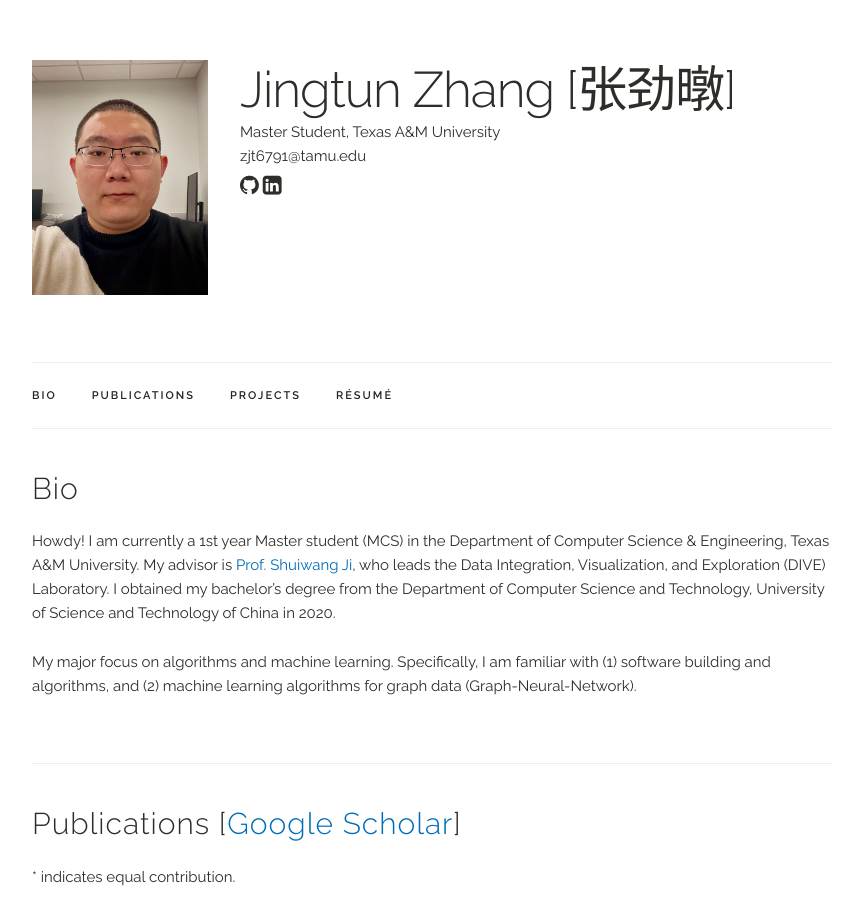
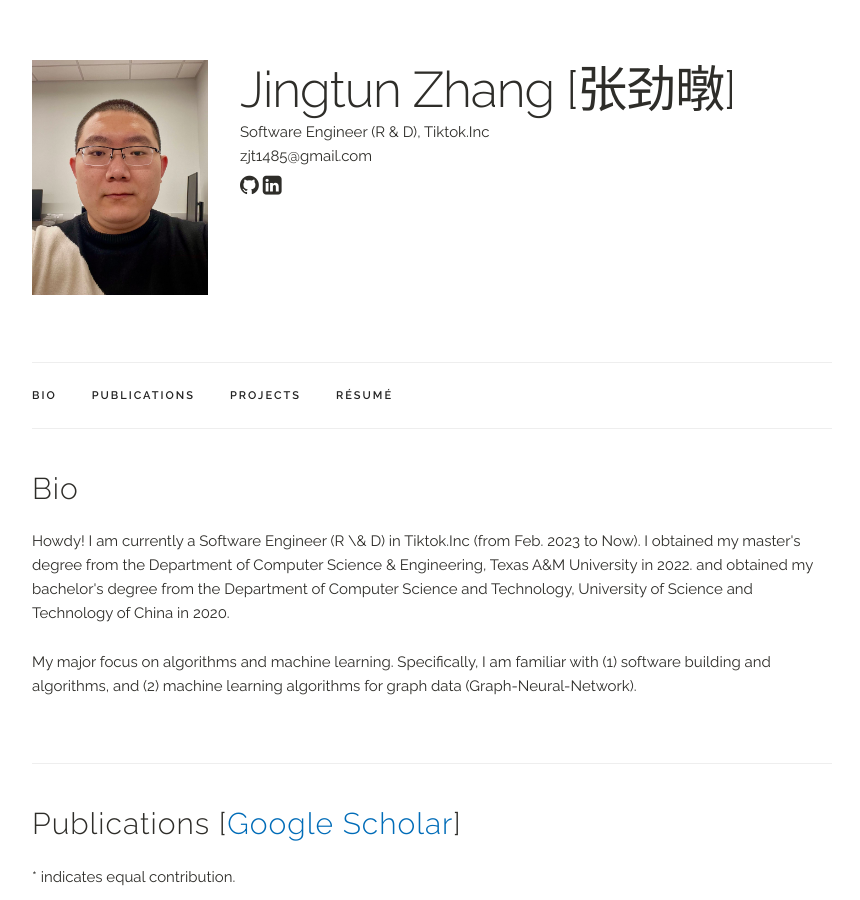
Before and after one commit to OrdinaryCrazy/OrdinaryCrazy.github.io, a Jekyll site: the page built from index.html, in a window 1280 px wide and 900 px high. Shown: the whole window, without its empty margins (208-1068 px from the left). Built offline with Jekyll 4.4.1, drawn with Linux system fonts in a browser that asks for light colours; a style sheet for code colours, icons or effects is not loaded; some of the changed text lies outside the part shown.

Commit message:
Update for Bytemove

```diff
--- a/_data/experience.yaml
+++ b/_data/experience.yaml
@@ -1,4 +1,10 @@
 experiences:
+
+- place: "Tiktok.Inc"
+  time: "Feb 2023 - Now"
+  title: "Software Engineer (R & D)"
+  subtitle: "ByteGNN project's contributor."
+  category: "work"
 
 - place: "Texas A&M University"
   time: "Aug 2020 - Dec 2022"
--- a/_data/main_info.yaml
+++ b/_data/main_info.yaml
@@ -1,7 +1,7 @@
 name: "Jingtun Zhang [张劲暾]"
 formalname: "Jingtun Zhang"
-title: "Master Student, Texas A&M University"
-email: "zjt6791@tamu.edu"
+title: "Software Engineer (R & D), Tiktok.Inc"
+email: "zjt1485@gmail.com"
 # wechat: "/assets/wechat.jpg"
 profile_pic: "/assets/imgs/jingtun.jpg"
 # twitter: "https://twitter.com/JingtunZ"
--- a/index.html
+++ b/index.html
@@ -6,11 +6,9 @@ title: Home
 <div class="docs-section" id="bio">
   <h4>Bio</h4>
   <p>
-  Howdy! I am currently a 1st year Master student (MCS) in the Department of Computer Science & Engineering,
-  Texas A&M University. My advisor is <a href="http://people.tamu.edu/~sji/" target="_blank">Prof. Shuiwang Ji</a>,
-  who leads the Data Integration, Visualization, and Exploration (DIVE) Laboratory.
-  I obtained my bachelor’s degree from the Department of Computer Science and Technology, University of Science and Technology of China
-  in 2020.
+  Howdy! I am currently a Software Engineer (R \& D) in Tiktok.Inc (from Feb. 2023 to Now).
+  I obtained my master's degree from the Department of Computer Science & Engineering, Texas A&M University in 2022.
+  and obtained my bachelor's degree from the Department of Computer Science and Technology, University of Science and Technology of China in 2020.
   </p>
 
   <p>
@@ -300,7 +298,7 @@ title: Home
 <!-- ========== reusme ========== -->
 <div class="docs-section" id="resume">
   <h4>Résumé</h4>
-    <p>My résumé is available <a href={{ "/assets/Jingtun_CV_122021.pdf" | prepend: site.baseurl }} target="_blank">here [PDF]</a>.</p>
+    <p>My résumé is available <a href={{ "/assets/Jingtun_CV_111623.pdf" | prepend: site.baseurl }} target="_blank">here [PDF]</a>.</p>
 
   <!-- The Timeline -->
   <ul class="timeline">
```
Also changed, not shown: 3 other files.
